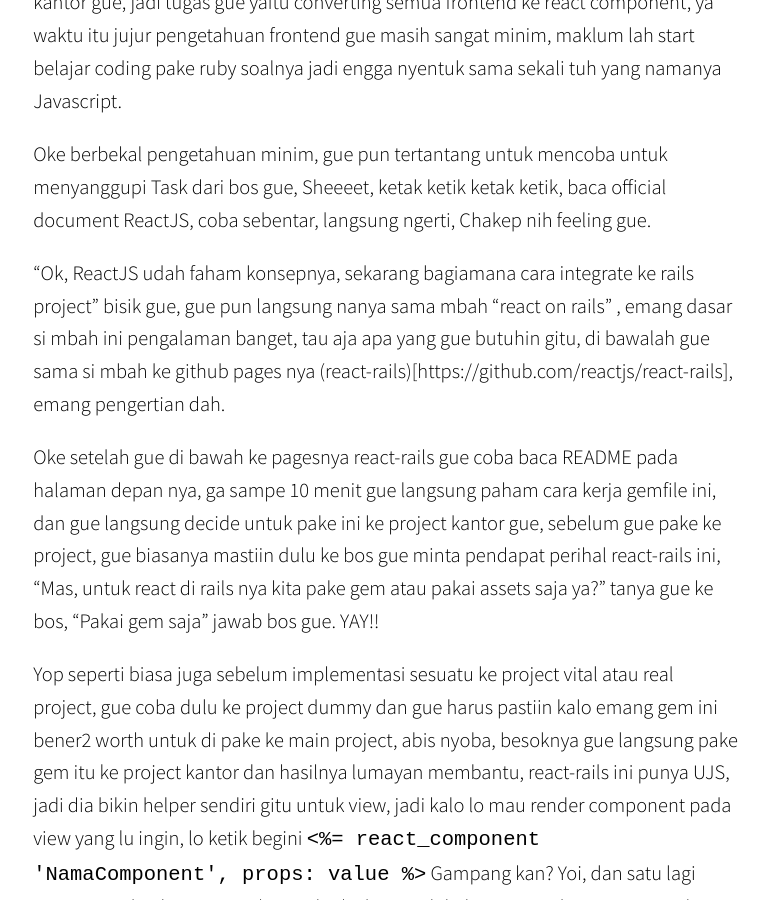
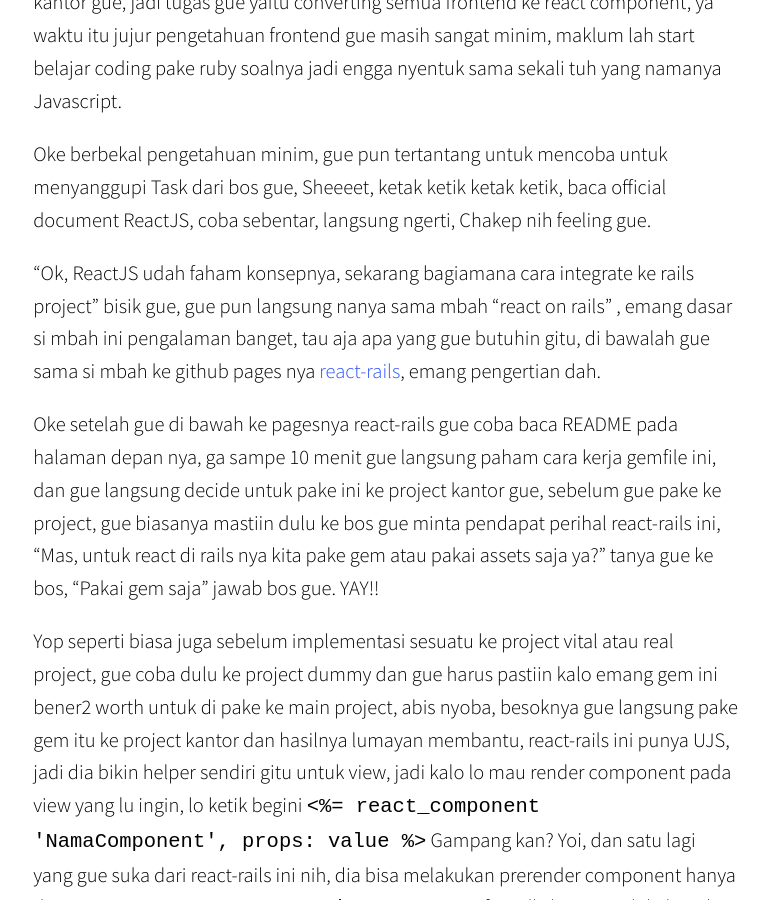
Before and after one commit to bowekr/bowekr.github.io, a Jekyll site: the page built from _posts/2016-02-16-react-rails.md, in a window 1280 px wide and 900 px high, scrolled down 393 px. Shown: the whole window, without its empty margins (254-1023 px from the left). Built offline with Jekyll 4.4.1, drawn with Linux system fonts in a browser that asks for light colours; some web fonts are replaced; Markdown is read by kramdown in place of the engine named in the settings; comment, search, counter and statistics services are not loaded.

Commit message:
Fix react-rails article linking

```diff
--- a/_posts/2016-02-16-react-rails.md
+++ b/_posts/2016-02-16-react-rails.md
@@ -14,7 +14,7 @@ Sheeeet, ketak ketik ketak ketik, baca official document ReactJS, coba sebentar,
 
 "Ok, ReactJS udah faham konsepnya, sekarang bagiamana cara integrate ke rails project" bisik gue,
 gue pun langsung nanya sama mbah "react on rails" , emang dasar si mbah ini pengalaman banget, tau aja apa yang gue butuhin gitu,
-di bawalah gue sama si mbah ke github pages nya (react-rails)[https://github.com/reactjs/react-rails], emang pengertian dah.
+di bawalah gue sama si mbah ke github pages nya [react-rails](https://github.com/reactjs/react-rails), emang pengertian dah.
 
 
 Oke setelah gue di bawah ke pagesnya react-rails gue coba baca README pada halaman depan nya, ga sampe 10 menit gue langsung paham cara kerja gemfile ini, dan gue langsung decide untuk pake ini ke project kantor gue,
```
